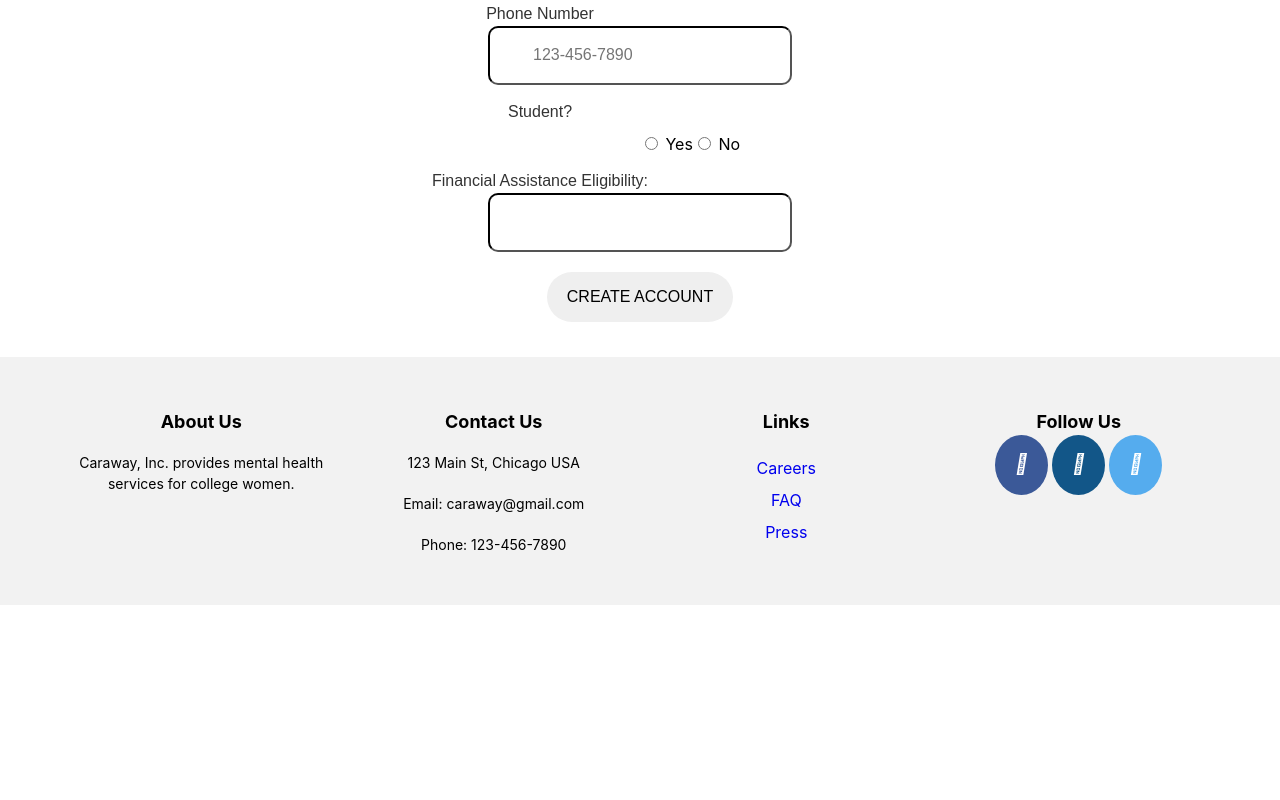
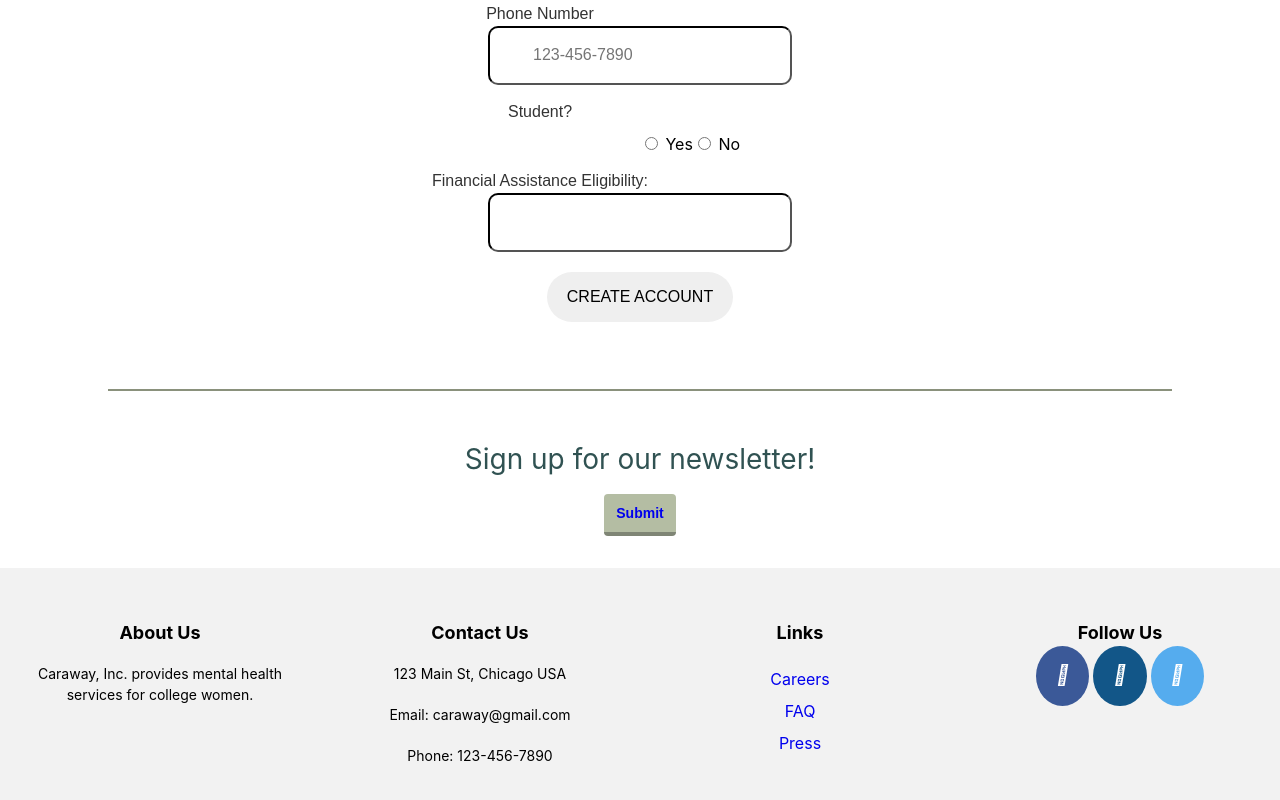
Before and after one commit to adamaripici/projectCode, a React (Create React App) app in the folder react/caraway-app/: page /signup in a window 1280 px wide. Shown: the part 658-1458 px from the top of the page. Before the commit the page ends 1263 px from the top, so only its background shows below. Built offline with nearby package versions, Linux system fonts and the light colour scheme.

Commit message:
-newsletter footer

```diff
--- a/react/caraway-app/src/Footer.css
+++ b/react/caraway-app/src/Footer.css
@@ -0,0 +1,5 @@
+.container {
+    background-color: #f2f2f2;
+    padding: 30px 0;
+    margin: 0 auto;
+  }
--- a/react/caraway-app/src/Footer.js
+++ b/react/caraway-app/src/Footer.js
@@ -1,9 +1,17 @@
 import * as React from "react";
 import "./Footer.css";
+import { Link } from 'react-router-dom';
 
 export default function Footer() {
   return (
     <footer>
+      <div className = "NewletterHome">
+          <h1 className = "NL-title">Sign up for our newsletter!</h1>
+
+          <button className="NLSubmit-button">
+            <Link to="/newsletter">Submit</Link>
+          </button>
+        </div>
       <div className="container">
         <div className="row">
           <div className="title-footer">
--- a/react/caraway-app/src/Navbar.css
+++ b/react/caraway-app/src/Navbar.css
@@ -1,7 +1,4 @@
-footer {
-    background-color: #f2f2f2;
-    padding: 30px 0;
-  }
+
 
 
 
--- a/react/caraway-app/src/Signup.css
+++ b/react/caraway-app/src/Signup.css
@@ -1,12 +1,6 @@
-footer {
-    background-color: #f2f2f2;
-    padding: 30px 0;
-  }
 
-.container {
-    max-width: 1170px;
-    margin: 0 auto;
-  }
+
+
 
 .row {
     display: flex;
```
